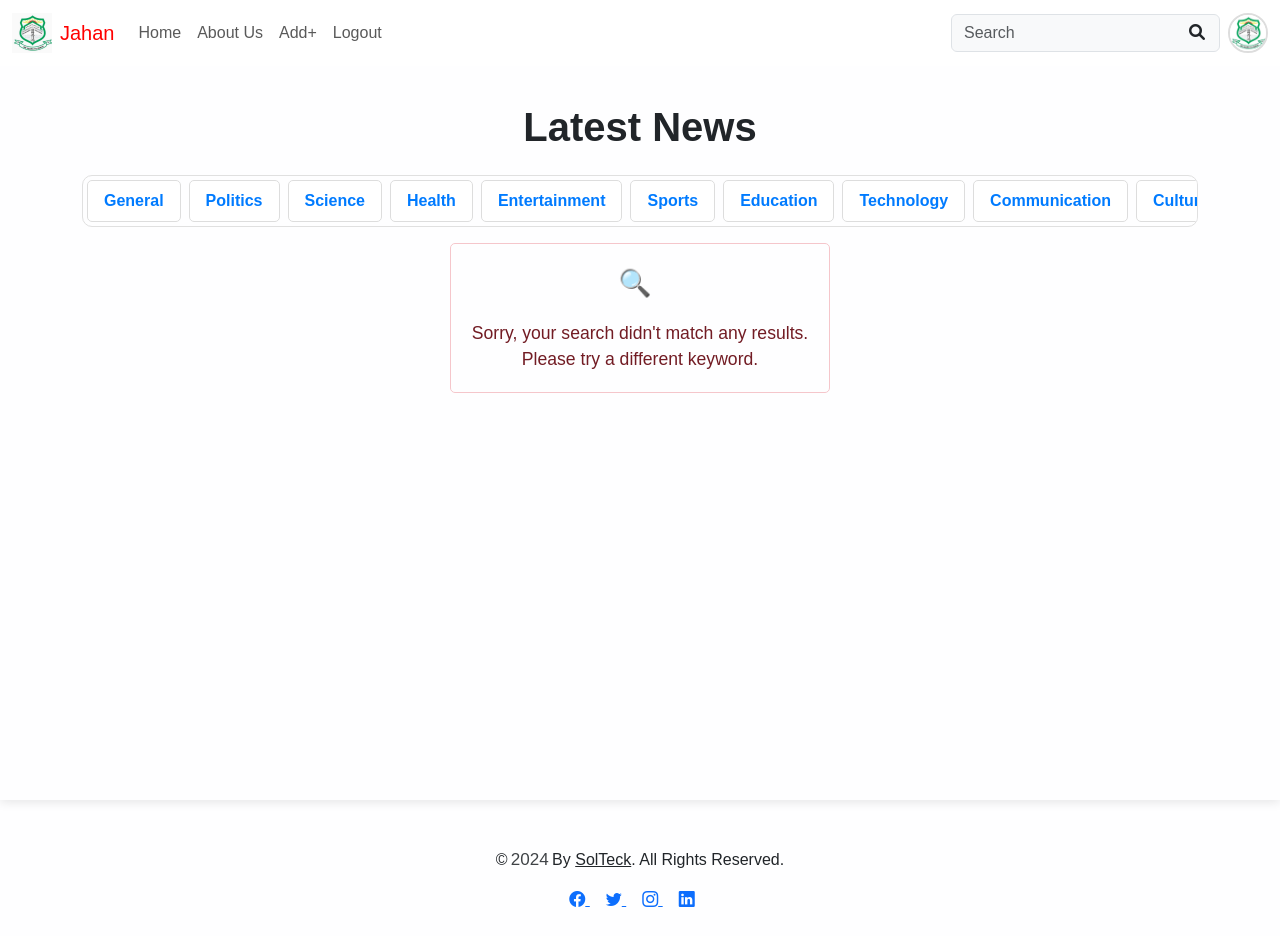
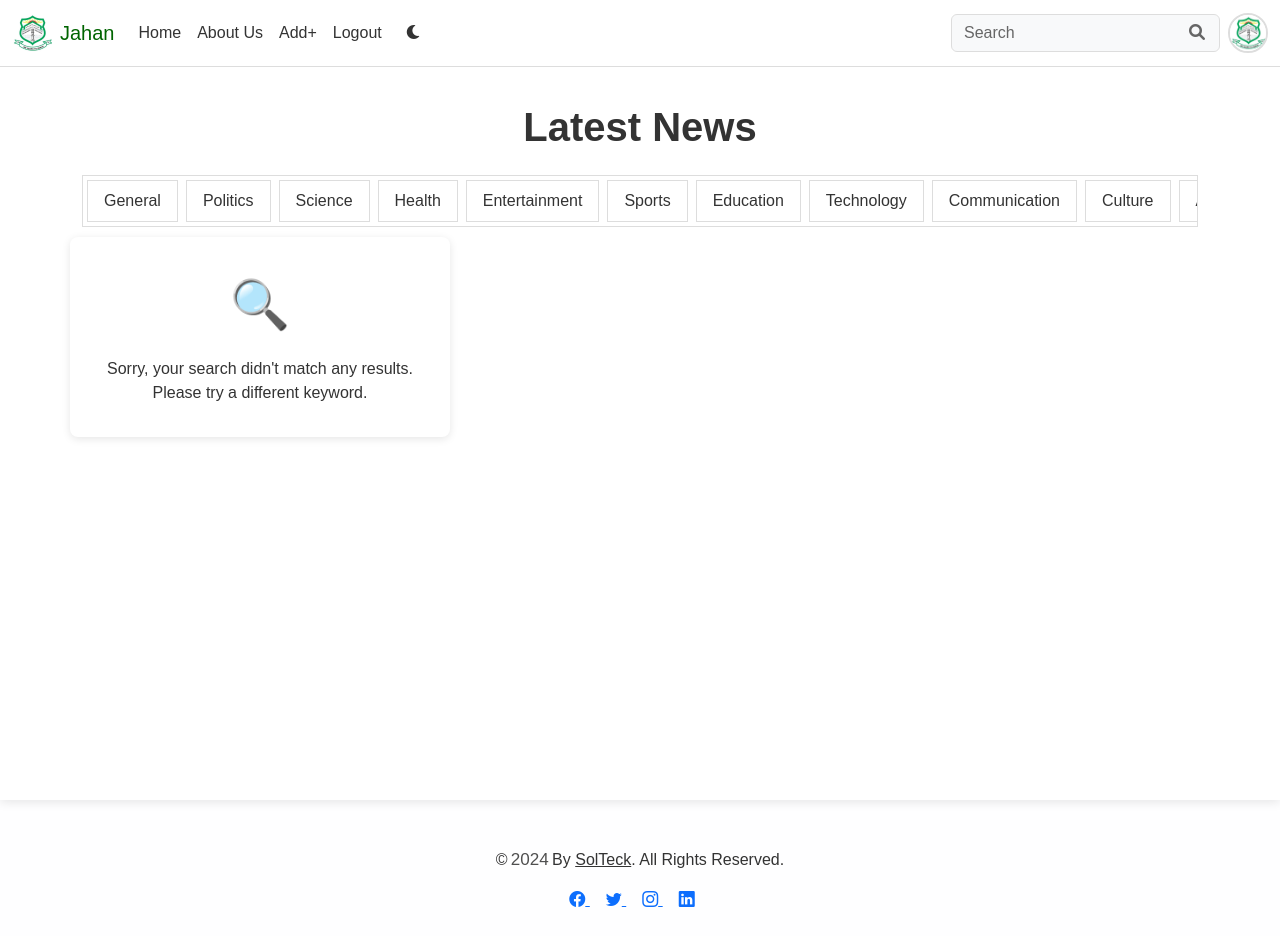
Before and after one commit to balaara-teck/jahan_news_blog, a Django app: page / in a window 1280 px wide. Run offline with Django 5.2, Linux system fonts and the light colour scheme; the visitor is signed in with stand-in values (Sample User, id 1); data that the repository does not hold is empty; some libraries are stand-ins or nearby versions.

Commit message:
Added dark mode support and updated site logo styling

```diff
--- a/static/css/index.css
+++ b/static/css/index.css
@@ -1,8 +1,77 @@
+:root {
+    /* Light theme variables */
+    --bg-primary: rgb(254,254,255);
+    --bg-secondary: white;
+    --text-primary: #333;
+    --text-secondary: #666;
+    --border-color: #ddd;
+    --shadow-color: rgba(0, 0, 0, 0.1);
+    --hover-color: #007bff;
+    --nav-link-color: #333;
+    --nav-link-hover-color: #007bff;
+    --nav-bg: white;
+    --input-bg: #f8f9fa;
+    --input-text: #333;
+    --input-border: #ddd;
+    --card-bg: white;
+    --card-shadow: rgba(0, 0, 0, 0.1);
+    --card-hover-shadow: rgba(0, 0, 0, 0.15);
+    --card-title-color: #2c3e50;
+    --card-text-color: #666;
+    --card-link-color: #6c757d;
+    --card-link-hover: #007bff;
+    --hr-color: #dee2e6;
+    --news-body-color: #4a4a4a;
+    --comment-bg: #f8f9fa;
+    --comment-text: #333;
+    --share-popup-bg: white;
+    --form-bg: white;
+    --form-text: #333;
+    --article-bg: white;
+    --logo-text: red;
+    --jahan-text: #006400;
+    --logo-filter: none;
+}
+
+[data-theme="dark"] {
+    --bg-primary: #1a1a1a;
+    --bg-secondary: #2d2d2d;
+    --text-primary: #ffffff;
+    --text-secondary: #cccccc;
+    --border-color: #404040;
+    --shadow-color: rgba(0, 0, 0, 0.3);
+    --hover-color: #4da3ff;
+    --nav-link-color: #ffffff;
+    --nav-link-hover-color: #4da3ff;
+    --nav-bg: #2d2d2d;
+    --input-bg: #3d3d3d;
+    --input-text: #ffffff;
+    --input-border: #404040;
+    --card-bg: #2d2d2d;
+    --card-shadow: rgba(0, 0, 0, 0.3);
+    --card-hover-shadow: rgba(0, 0, 0, 0.4);
+    --card-title-color: #ffffff;
+    --card-text-color: #cccccc;
+    --card-link-color: #cccccc;
+    --card-link-hover: #4da3ff;
+    --hr-color: #404040;
+    --news-body-color: #e0e0e0;
+    --comment-bg: #3d3d3d;
+    --comment-text: #e0e0e0;
+    --share-popup-bg: #2d2d2d;
+    --form-bg: #2d2d2d;
+    --form-text: #ffffff;
+    --article-bg: #2d2d2d;
+    --logo-text: #ff6b6b;
+    --jahan-text: #4CAF50;
+    --logo-filter: brightness(0.85);
+}
 
 /* general styling */
 body {
     font-family: sans-serif;
-    background-color:rgb(254,254,255);
+    background-color: var(--bg-primary);
+    color: var(--text-primary);
 }
 
 nav,main,footer {
@@ -14,45 +83,61 @@ nav,main,footer {
 header {
     position: fixed;
     width: 100%;
-    background-color: white;
+    background-color: var(--nav-bg);
     top: 0;
     z-index: 5;
+    border-bottom: 1px solid var(--border-color);
 }
 
 main {
     margin-top: 45px;
-    box-shadow: 0 2px 10px rgba(0, 0, 0, 0.1);
+    box-shadow: 0 2px 10px var(--shadow-color);
     padding: 10px;
     min-height: calc(100vh - 45px); /* Subtracts the margin from full viewport height */
     box-sizing: border-box; /* Ensures padding doesn't affect height */
+    background-color: var(--bg-secondary);
 }
 
 .site-logo-container {
     display: flex;
     align-items: center;
     text-decoration: none;
-    color: #333;
+    color: var(--logo-text) !important;
     transition: color 0.3s ease;
-    color: red;
 }
-
 
 .site-logo {
     height: 40px;
     width: auto;
     margin-right: 8px;
-    filter: brightness(.98);
+    filter: var(--logo-filter);
+    transition: filter 0.3s ease;
 }
 
-
-.site-name {
-    font-size: 1.25rem;
-    font-weight: bold;
+.site-logo-container span {
+    color: var(--logo-text);
+    transition: color 0.3s ease;
 }
 
+.site-logo-container .jahan-text {
+    color: var(--jahan-text);
+    transition: color 0.3s ease;
+}
 
 .site-logo-container:hover {
-    color: #007bff;
+    color: var(--hover-color) !important;
+}
+
+.site-logo-container:hover span {
+    color: var(--hover-color);
+}
+
+.site-logo-container:hover .jahan-text {
+    color: var(--hover-color);
+}
+
+.site-logo-container:hover .site-logo {
+    filter: var(--logo-filter) brightness(1.1);
 }
 
 .search-container {
@@ -61,8 +146,13 @@ main {
 
 .search-container input {
     padding-right: 40px;
+    background-color: var(--input-bg) !important;
+    color: var(--input-text) !important;
+    border-color: var(--input-border) !important;
+}
 
-
+.search-container input::placeholder {
+    color: var(--text-secondary);
 }
 
 .search-container button {
@@ -72,6 +162,11 @@ main {
     transform: translateY(-50%);
     border: none;
     background: transparent;
+    color: var(--text-secondary);
+}
+
+.search-container button:hover {
+    color: var(--hover-color);
 }
 
 .account-image-container {
@@ -91,85 +186,169 @@ main {
 }
 
 .account-image-container:hover {
-    border-color: #007bff; /* Change border color on hover */
+    border-color: var(--hover-color); /* Change border color on hover */
+}
+
+.navbar {
+    background-color: var(--nav-bg) !important;
+}
+
+.nav-link {
+    color: var(--nav-link-color) !important;
+    transition: color 0.3s ease;
+}
+
+.nav-link:hover {
+    color: var(--nav-link-hover-color) !important;
+}
+
+.navbar-toggler {
+    border-color: var(--border-color) !important;
+}
+
+.navbar-toggler-icon {
+    filter: var(--nav-icon-filter);
+}
+
+#theme-toggle {
+    color: var(--nav-link-color) !important;
+    padding: 0.5rem 1rem;
+    transition: color 0.3s ease;
+}
+
+#theme-toggle:hover {
+    color: var(--nav-link-hover-color) !important;
 }
 
 /* end for general styling */
 
 /* index.html */
-    .hover-card:hover {
-
-        transition: transform 0.9s ease-in-out, box-shadow 0.2s ease-in-out;
-        box-shadow: 0 4px 15px rgba(0, 0, 0, 0.15);
-        transform: scale(1.01);
-    }
-    .card-title {
-        color: #2c3e50;
+.hover-card {
+    background-color: var(--card-bg);
+    transition: transform 0.3s ease-in-out, box-shadow 0.3s ease-in-out;
 }
 
-    .card-title:hover {
-        text-decoration: underline;
+.hover-card:hover {
+    transform: translateY(-5px);
+    box-shadow: 0 4px 15px var(--card-hover-shadow);
 }
-    .card-subtitle i {
-        font-size: 1.1em;
-        color: #6c757d;
+
+.card-title {
+    color: var(--card-title-color);
 }
+
+.card-title a {
+    color: var(--card-title-color) !important;
+    transition: color 0.3s ease;
+}
+
+.card-title a:hover {
+    color: var(--card-link-hover) !important;
+}
+
+
+
+/* News body text styles */
+.card-body .card-text {
+    color: var(--news-body-color) !important;
+}
+
+.card-body .card-text p {
+    color: var(--news-body-color) !important;
+}
+
+.text-secondary {
+    color: var(--news-body-color) !important;
+}
+
+.card-text br + br {
+    display: none;
+}
+
+.news-body {
+    color: var(--news-body-color) !important;
+    line-height: 1.6;
+    margin-bottom: 0.5rem;
+}
+
+.news-body p {
+    color: var(--news-body-color) !important;
+    margin-bottom: 0.5rem;
+}
+
+.card-text {
+    color: var(--news-body-color) !important;
+    line-height: 1.6;
+    margin-bottom: 0.5rem;
+}
+
+.text-muted {
+    color: var(--text-secondary) !important;
+}
+
+hr {
+    border-color: var(--hr-color);
+}
+
 .read-more {
-        border-color: #3498db;
-        color: #3498db;
+    color: var(--card-link-color);
+    border-color: var(--card-link-color);
+    background-color: transparent;
+    transition: all 0.3s ease;
 }
+
 .read-more:hover {
-        background-color: #3498db;
-        color: #ffffff;
-
+    color: var(--bg-secondary);
+    background-color: var(--card-link-hover);
+    border-color: var(--card-link-hover);
 }
 
 .scrollable-categories {
-        white-space: nowrap;
-        border-radius: 10px;
-        border: 1px solid #e0e0e0;
+    background-color: var(--card-bg);
+    border: 1px solid var(--border-color);
     margin-bottom: 10px;
     scrollbar-width: none;
 }
 
 .category-link {
-        display: inline-block;
-        font-weight: bold;
-        color: #007bff;
-        border: 1px solid #ddd;
-        border-radius: 5px;
-        background-color: #ffffff;
-        transition: background-color 0.2s ease, color 0.2s ease, box-shadow 0.2s ease;
+    color: var(--text-primary);
+    border: 1px solid var(--border-color);
+    background-color: var(--card-bg);
+    transition: all 0.3s ease;
 }
 
 .category-link:hover {
-        background-color: #007bff;
-        color: #ffffff;
-        box-shadow: 0 2px 8px rgba(0, 0, 0, 0.15);
-
+    background-color: var(--hover-color);
+    color: var(--bg-secondary);
+    box-shadow: 0 2px 8px var(--shadow-color);
 }
 
 .news-media {
     width: 100%;
-        height: 150px;
+    height: 200px;
     object-fit: cover;
+    border-radius: 5px;
 }
+
 .no-results {
-        color: #721c24; /* dark red text */
-        padding: 20px;
-        border: 1px solid #f5c6cb;
-        border-radius: 5px;
+    color: var(--text-primary);
+    text-align: center;
+    padding: 2rem;
+    background-color: var(--card-bg);
+    border-radius: 8px;
+    box-shadow: 0 2px 8px var(--shadow-color);
+}
 
-        font-size: 1.1em;
-        font-family: Arial, sans-serif;
+.no-results-icon {
+    font-size: 3rem;
+    margin-bottom: 1rem;
+}
 
-        margin:30px auto;
-        text-align: center;
+/* Display headings */
+.display-6 {
+    color: var(--text-primary);
 }
-    .no-results-icon {
-        font-size: 1.5em;
-        margin-right: 10px;
-    }
+
 .year {
     animation: breathing 2s ease-in-out infinite;
     display: inline-block;
@@ -247,6 +439,47 @@ main {
     max-height: 30px;
     border-radius: 50%;
     margin: 3px;
+    border: 2px solid var(--border-color);
+}
+
+/* Comment form styles */
+.form-control {
+    background-color: var(--form-bg) !important;
+    color: var(--form-text) !important;
+    border-color: var(--border-color) !important;
+}
+
+.form-control::placeholder {
+    color: var(--text-secondary);
+}
+
+.form-label {
+    color: var(--text-primary);
+}
+
+/* Share popup styles */
+.share-options-float {
+    background-color: var(--share-popup-bg) !important;
+    border: 1px solid var(--border-color);
+    box-shadow: 0 2px 10px var(--shadow-color);
+}
+
+.floating-share-btn {
+    background-color: var(--hover-color) !important;
+}
+
+/* Scrollbar styles for comments list */
+.comments-list::-webkit-scrollbar {
+    width: 8px;
+}
+
+.comments-list::-webkit-scrollbar-track {
+    background: var(--bg-secondary);
+}
+
+.comments-list::-webkit-scrollbar-thumb {
+    background-color: var(--border-color);
+    border-radius: 4px;
 }
 /* end for detail.html */
 
--- a/static/js/base.js
+++ b/static/js/base.js
@@ -0,0 +1,43 @@
+// Theme toggling functionality
+const themeToggle = document.getElementById('theme-toggle');
+const themeIcon = themeToggle.querySelector('i');
+
+// Check for saved theme preference
+const savedTheme = localStorage.getItem('theme') || 'light';
+document.documentElement.setAttribute('data-theme', savedTheme);
+updateThemeIcon(savedTheme);
+updateNavbarTogglerIcon(savedTheme);
+
+// Toggle theme
+themeToggle.addEventListener('click', () => {
+    const currentTheme = document.documentElement.getAttribute('data-theme');
+    const newTheme = currentTheme === 'light' ? 'dark' : 'light';
+
+    document.documentElement.setAttribute('data-theme', newTheme);
+    localStorage.setItem('theme', newTheme);
+    updateThemeIcon(newTheme);
+    updateNavbarTogglerIcon(newTheme);
+});
+
+function updateThemeIcon(theme) {
+    if (theme === 'dark') {
+        themeIcon.classList.remove('fa-moon');
+        themeIcon.classList.add('fa-sun');
+    } else {
+        themeIcon.classList.remove('fa-sun');
+        themeIcon.classList.add('fa-moon');
+    }
+}
+
+function updateNavbarTogglerIcon(theme) {
+    const root = document.documentElement;
+    if (theme === 'dark') {
+        root.style.setProperty('--nav-icon-filter', 'invert(1)');
+    } else {
+        root.style.setProperty('--nav-icon-filter', 'none');
+    }
+}
+
+// Update year in footer
+const currentYear = new Date().getFullYear();
+document.querySelector('.year').textContent = currentYear;
--- a/templates/html/base.html
+++ b/templates/html/base.html
@@ -16,7 +16,7 @@
       <nav class="navbar navbar-expand-lg bg-body-light">
         <div class="container-fluid">
           <a href="{% url 'home' %}" class="navbar-brand site-logo-container" >
-            <img class="site-logo" src="{% static 'images/image.png' %}" alt="Logo"><span>Jahan</span>
+            <img class="site-logo" src="{% static 'images/image.png' %}" alt="Logo"><span><span class="jahan-text">Jahan</span></span>
           </a>
           <button class="navbar-toggler" type="button" data-bs-toggle="collapse" data-bs-target="#navbarScroll" aria-controls="navbarScroll" aria-expanded="false" aria-label="Toggle navigation">
             <span class="navbar-toggler-icon"></span>
@@ -40,6 +40,11 @@
                 {% else %}
                 <a href="{% url 'account_login' %}" class="nav-link" >Login</a>
                 {% endif %}
+              </li>
+              <li class="nav-item">
+                <button id="theme-toggle" class="nav-link btn" style="background: none; border: none;">
+                  <i class="fas fa-moon"></i>
+                </button>
               </li>
             </ul>
             <form method="POST" class="me-2 mb-2 mb-lg-0" action="{% url 'search' 'result' %}">
@@ -89,10 +94,5 @@
   <script src="{% static 'js/base.js' %}" defer></script>
   <script src="{% static 'js/share.js' %}" defer></script>
 
-  <script>
-    const currentYear = new Date().getFullYear();
-    document.querySelector('.year').textContent = currentYear;
-  </script>
-
 </body>
 </html>
--- a/templates/html/index.html
+++ b/templates/html/index.html
@@ -31,13 +31,15 @@
                     <p class="card-subtitle text-muted small d-flex align-items-center">
                         <i class="bi bi-calendar-date me-2"></i> {{news.date_written}}
                     </p>
-                    <p class="card-text flex-grow-1 text-secondary">
-                        {%if news.related_media %}
+                    {%if news.related_media %}
+                    <p class="card-text flex-grow-1 news-body">
                         <img class="news-media" src="{{news.related_media.url}}" alt="">
-                        {% else %}
+                    </p>
+                    {% else %}
+                    <div class="card-text flex-grow-1 news-body">
                         {{news.body|safe|linebreaks|truncatewords:20}}
-                        {% endif %}
-                    </p>
+                    </div>
+                    {% endif %}
                     <a href="{% url 'readnews' news.id %}" class="btn read-more btn-outline-primary mt-1 align-self-start rounded-pill px-3 py-2">Read More</a>
                 </div>
             </div>
```
Also changed, not shown: other parts of static/css/index.css (+42 -29 lines). Lines whose indentation alone changed are shown as unchanged.
